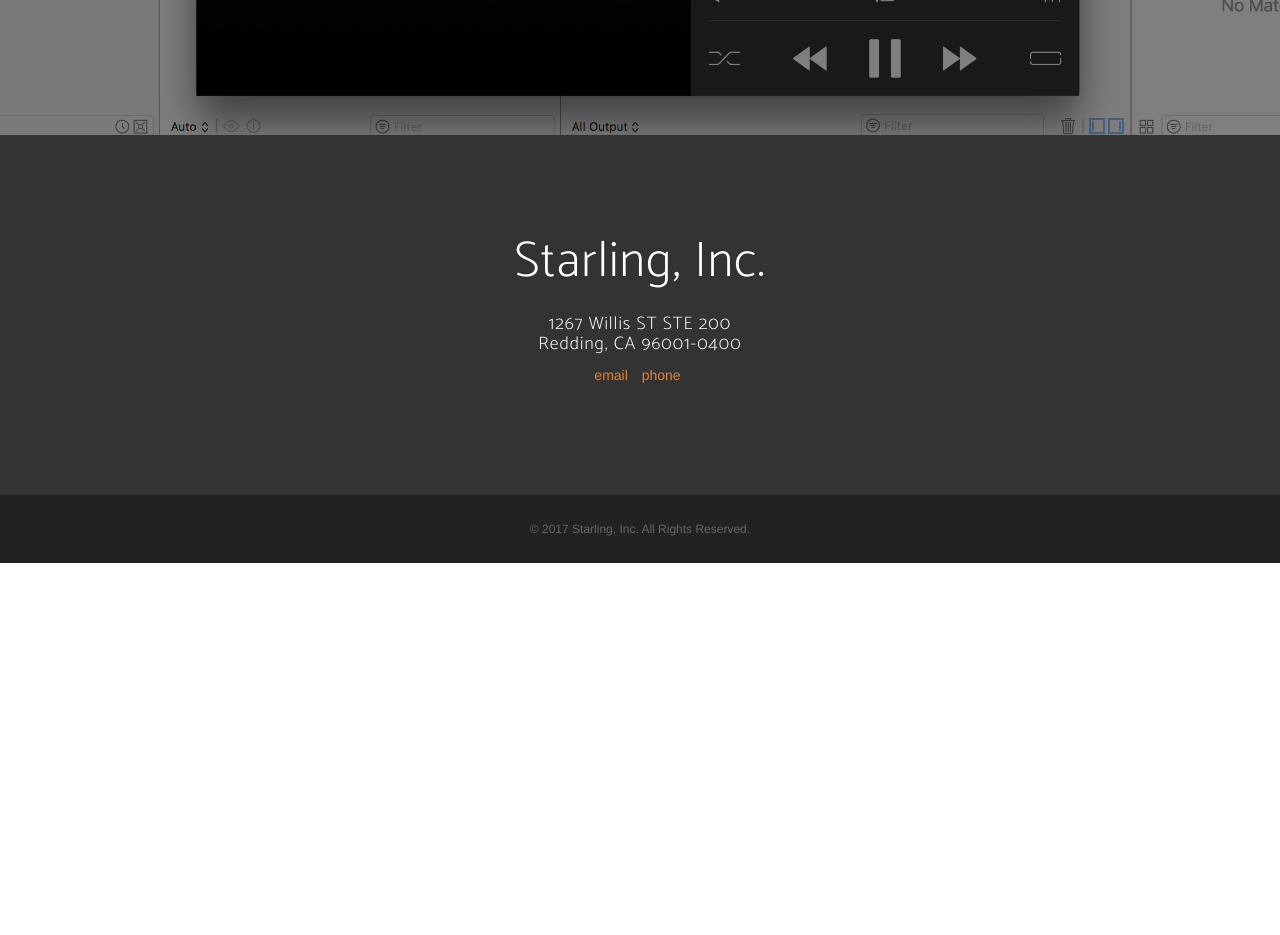
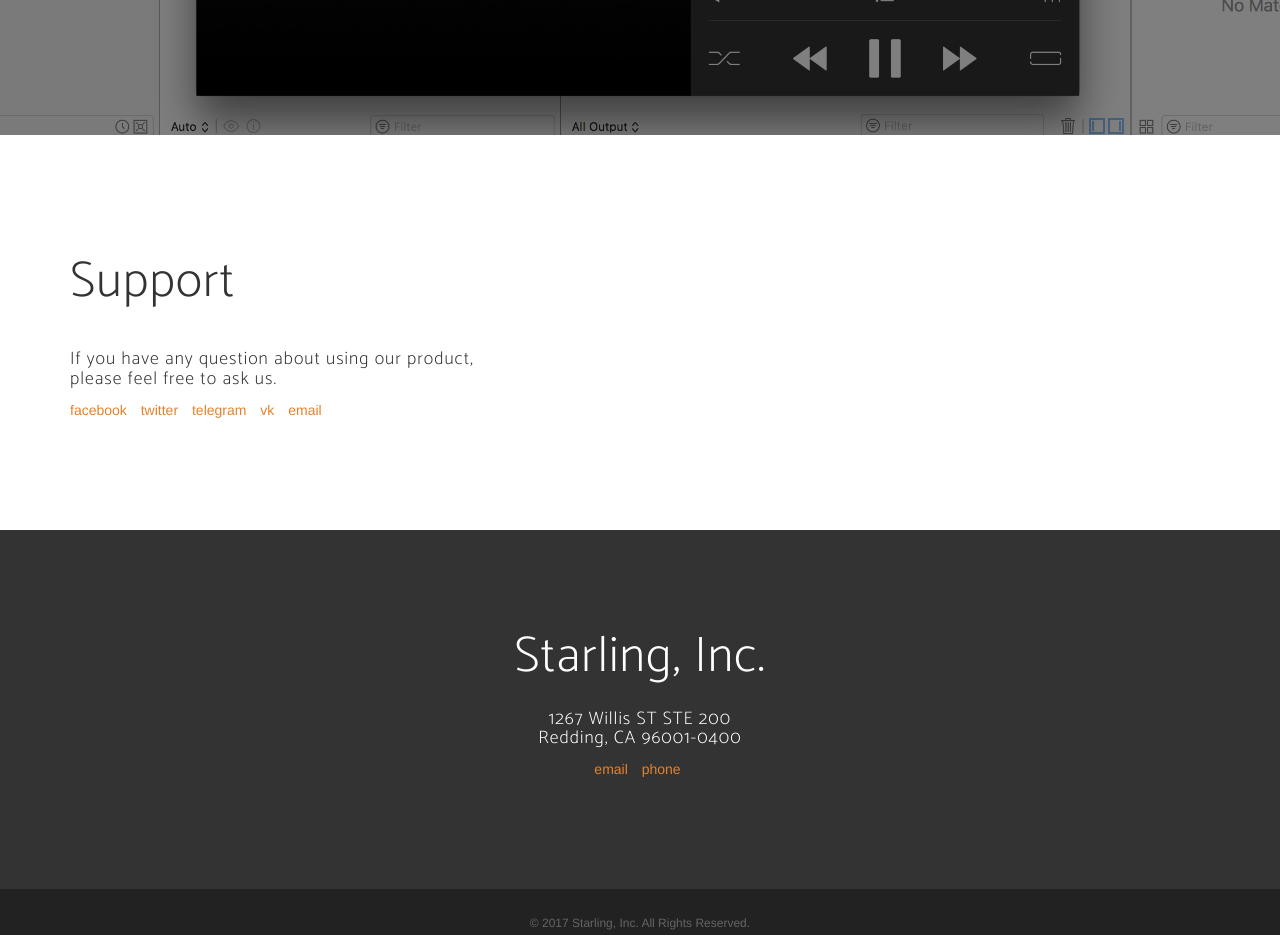
Before and after one commit to Starling-Inc/starling-inc.github.io, a website: page index.html in a window 1280 px wide. Shown: the part 5460-6395 px from the top of the page. Before the commit the page ends 6023 px from the top, so only its background shows below. Drawn offline with nearby package versions, Linux system fonts and the light colour scheme; a web font is replaced by a local one.

Commit message:
Support section.

```diff
--- a/index.html
+++ b/index.html
@@ -327,6 +327,35 @@
         <div class="overlay"></div>
     </section>
 
+    <section id="support">
+        <div class="container">
+            <h2>Support</h2>
+            <br>
+            <h4>
+                If you have any question about using our product,<br>
+                please feel free to ask us.<br>
+            </h4>
+
+            <ul class="list-inline">
+                <li>
+                    <a href="https://fb.com/starling.audio" target="_blank">facebook</a>
+                </li>
+                <li>
+                    <a href="https://twitter.com/starling_audio" target="_blank">twitter</a>
+                </li>
+                <li>
+                    <a href="https://t.me/starling_audio" target="_blank">telegram</a>
+                </li>
+                <li>
+                    <a href="https://vk.com/starling_audio" target="_blank">vk</a>
+                </li>
+                <li>
+                    <a href="mailto: support@starling.audio">email</a>
+                </li>
+            </ul>
+        </div>
+    </section>
+
     <section id="contact" class="contact bg-primary">
         <div class="container">
             <h2>Starling, Inc.</h2>
```
